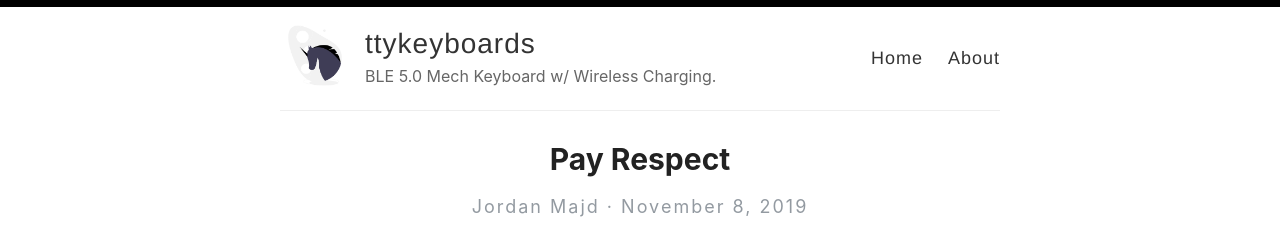
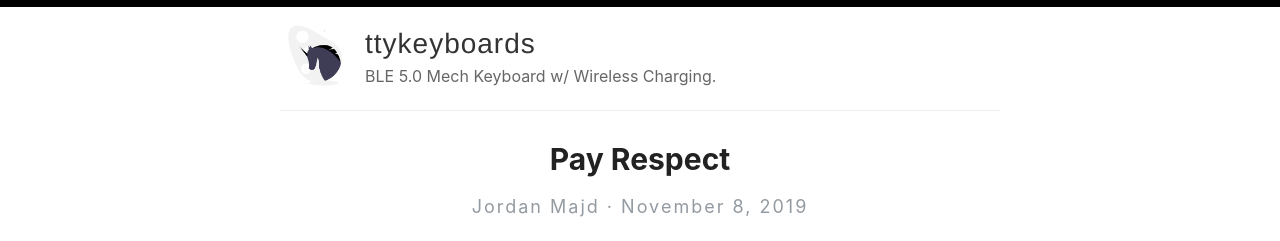
Before and after one commit to JordanMajd/ttykeyboards.com, a Jekyll site: the page built from index.html, in a window 1280 px wide. Shown: the top 241 px of the page. Built offline with Jekyll 4.4.1, drawn with Linux system fonts in a browser that asks for light colours; the list of posts is cut into pages by our own code.

```diff
--- a/_layouts/default.html
+++ b/_layouts/default.html
@@ -25,8 +25,8 @@
             </div>
 
             <nav>
-              <a href="{{ site.baseurl }}/">Home</a>
-              <a href="{{ site.baseurl }}/">About</a>
+              <!-- <a href="{{ site.baseurl }}/">Home</a>
+              <a href="{{ site.baseurl }}/">About</a> -->
             </nav>
           </header>
         </div>
```
